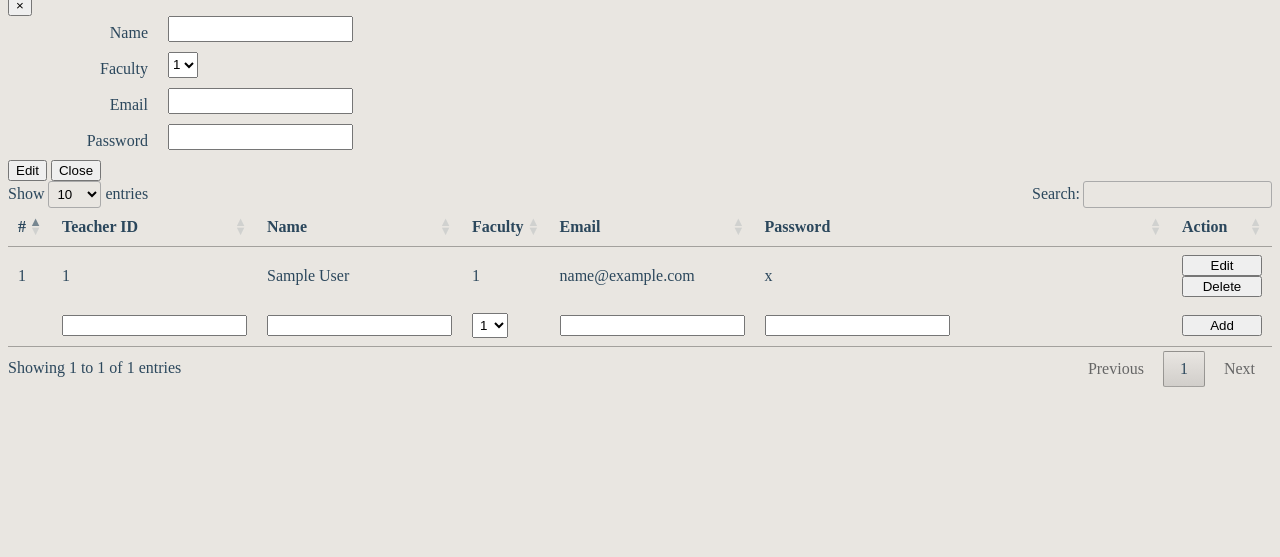
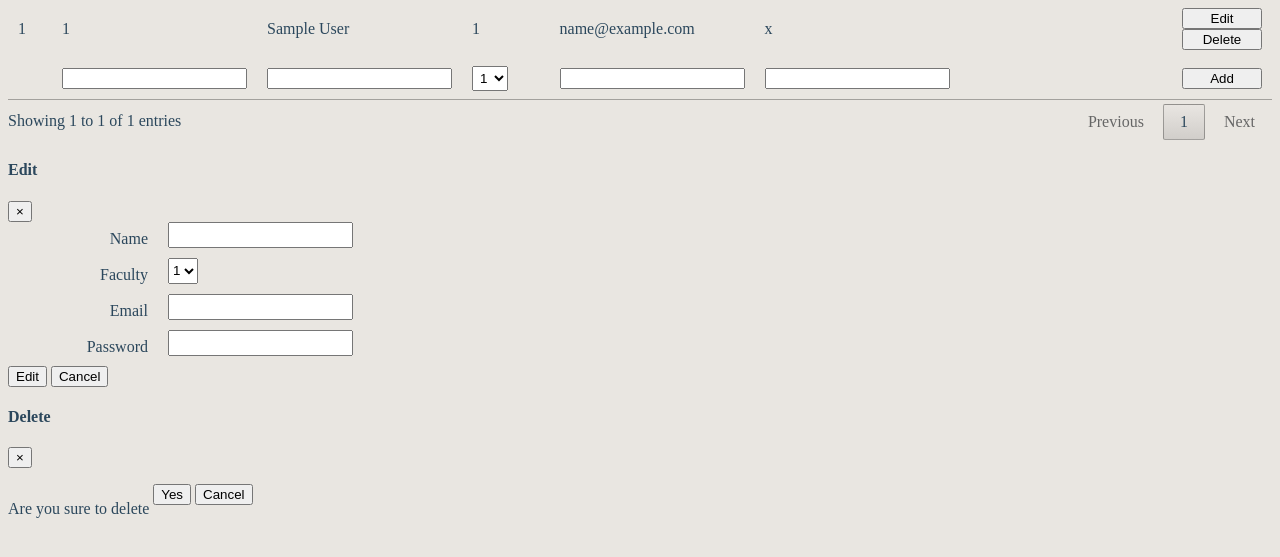
Before and after one commit to peiting00/PHP-Online-Examination-System, a PHP site: page /adminHome.php?nav=addTeacher in a window 1280 px wide. Shown: the part 185-742 px from the top of the page. Run offline with PHP 8.4, Linux system fonts and the light colour scheme; tables that the repository leaves empty or names only in its code hold one stand-in row (values such as "Sample post"); lists and menus that the app fills with data are empty; some libraries are stand-ins or nearby versions.

Commit message:
delete teacher record

```diff
--- a/addTeacher.php
+++ b/addTeacher.php
@@ -4,23 +4,34 @@
         alertDiv.classList.add("alert-danger");
         alertDiv.style.display="inline-block";
         $(alertDiv).append("<button type='button' class='close' data-dismiss='alert'>&times;</button>"+
-                            "</button>"+status);
+        "</button>"+status);
     }
 
     $(document).ready(function (){
-        $(".btn").click(function() {
+        $(".editBtn").click(function() {
             var btnID = this.id;
             var id = document.getElementsByName(btnID)[0].innerHTML;
             var name = document.getElementsByName(btnID)[1].innerHTML;
             var faculty = document.getElementsByName(btnID)[2].innerHTML;
             var email = document.getElementsByName(btnID)[3].innerHTML;
             var password = document.getElementsByName(btnID)[4].innerHTML;
+            // for title
             document.getElementById("title").innerHTML = id;
-            $('#id').val(id);
+            // for all <input>
+            $('#editID').val(id);
             $('#name').val(name);
             $('#faculty').val(faculty);
             $('#email').val(email);
             $('#password').val(password);
+        });
+
+        $(".deleteBtn").click(function() {
+            var btnID = this.id;
+            var id = document.getElementsByName(btnID)[0].innerHTML;
+            // for <p>
+            document.getElementById("teacherID").innerHTML = id;
+            // for hidden <input>
+            $('#deleteID').val(id);
         });
     });
 </script>
@@ -75,8 +86,8 @@
                         echo "<td>{$searchRow[2]}</td>";
                         echo "<td>{$searchRow[3]}</td>";
                         echo "<td>{$searchRow[4]}</td>";
-                        echo "<td><button style='width: 80px;' class='btn btn-primary' data-toggle='modal' data-target='#editModal'\">Edit</a></button>";
-                        echo "<button style='width: 80px;' class='btn btn-danger'\">Delete</a></button></td>";
+                        echo "<td><button style='width: 80px;' class='editBtn btn btn-primary' id='$searchRow[0]' data-toggle='modal' data-target='#editModal'\">Edit</a></button>";
+                        echo "<button style='width: 80px;' class='deleteBtn btn btn-danger' id='$searchRow[0]' data-toggle='modal' data-target='#deleteModal'\">Delete</a></button></td>";
                         $searchRow = mysqli_fetch_row($searchQuery);
                         $i++;
                     } while ($searchRow);
@@ -106,7 +117,7 @@
 
                     // update teacher database
                     } else if (isset($_POST["edit"])) {
-                        $id = $_POST["id"];
+                        $id = $_POST["editID"];
                         $name = $_POST["name"];
                         $faculty = $_POST["faculty"];
                         $email = $_POST["email"];
@@ -119,6 +130,17 @@
 
                         if($updateQuery) {
                             $_SESSION['update'] = "Record is updated successfully!";
+                        } else {
+                            echo mysqli_error($conn);
+                        }
+
+                    // delete record
+                    } else if (isset($_POST["delete"])) {
+                        $id = $_POST["deleteID"];
+                        $deleteQuery = mysqli_query($conn, "DELETE FROM teacher WHERE teacherID='$id'");
+
+                        if($deleteQuery) {
+                            $_SESSION['delete'] = "Record is deleted sucessfully!";
                         } else {
                             echo mysqli_error($conn);
                         }
@@ -135,8 +157,8 @@
                         echo "<td name='$teacherRow[0]'>{$teacherRow[2]}</td>";
                         echo "<td name='$teacherRow[0]'>{$teacherRow[3]}</td>";
                         echo "<td name='$teacherRow[0]'>{$teacherRow[4]}</td>";
-                        echo "<td><button style='width: 80px;' class='btn btn-primary' id='$teacherRow[0]' data-toggle='modal' data-target='#editModal'\">Edit</a></button>";
-                        echo "<button style='width: 80px;' id='$teacherRow[0]' class='btn btn-danger'\">Delete</a></button></td>";
+                        echo "<td><button style='width: 80px;' class='editBtn btn btn-primary' id='$teacherRow[0]' data-toggle='modal' data-target='#editModal'\">Edit</a></button>";
+                        echo "<button style='width: 80px;' class='deleteBtn btn btn-danger' id='$teacherRow[0]' data-toggle='modal' data-target='#deleteModal'\">Delete</a></button></td>";
                         $teacherRow = mysqli_fetch_row($teacherQuery);
                         $i++;
                     } while ($teacherRow);
@@ -160,9 +182,10 @@
                 echo "<td><input type='text' class='form-control' name='password' required/></td>";
                 echo "<td><input style='width: 80px;' type='submit' class='btn btn-success' name='add' value='Add'/></td></tr></form>\n";
             ?>
+        </table>
 
-            <!-- Edit Model -->
-            <div id="editModal" class="modal fade" role="dialog">
+        <!-- Edit Model -->
+        <div id="editModal" class="modal fade" role="dialog">
             <div class="modal-dialog">
                 <!-- Modal content-->
                 <div class="modal-content">
@@ -173,7 +196,7 @@
                 </div>
                 <div class="modal-body">
                     <form action="adminHome.php?nav=addTeacher" method="post">
-                        <input name="id" id="id" style="display: none;">
+                        <input name="editID" id="editID" style="display: none;"/>
                         <div class="input">
                             <label class="modalLabel" for="name">Name</label>
                             <input type="text" class="form-control" name="name" id="name" required>
@@ -201,12 +224,36 @@
                         </div>
                         <div class="modal-footer">
                             <input type="submit" name="edit" class="btn btn-success" value="Edit"/>
-                            <input type="button" class="btn btn-danger" data-dismiss="modal" value="Close"/>
+                            <input type="button" class="btn btn-danger" data-dismiss="modal" value="Cancel"/>
                         </div>
                     </form>
                 </div>
                 </div>
             </div>
+        </div>
+
+        <!-- Delete Modal -->
+        <div id="deleteModal" class="modal fade" role="dialog">
+            <div class="modal-dialog">
+                <!-- Modal content-->
+                <div class="modal-content">
+                <div class="modal-header">
+                    <h4 class="modal-title">Delete</h4>
+                    <button type="button" class="close" data-dismiss="modal">&times;</button>
+                </div>
+                <div class="modal-body">
+                    <p style="float: left;">Are you sure to delete&nbsp;</p><p id="teacherID"></p>
+                </div>
+                <div class="modal-footer">
+                    <form action="adminHome.php?nav=addTeacher" method="post">
+                        <input name="deleteID" id="deleteID" style="display: none;"/>
+                        <input type="submit" name="delete" class="btn btn-success" value="Yes"/>
+                        <input type="button" class="btn btn-danger" data-dismiss="modal" value="Cancel"/>
+                    </form>
+                </div>
+                </div>
+
             </div>
-        </table>
+        </div>
+    </div>
 </div>
--- a/studentHome.php
+++ b/studentHome.php
@@ -1,6 +1,6 @@
 <?php
     session_start();
     $_SESSION["role"] = "student";
-    include "html/header.php";
+    include "header.php";
     include "dbConnection.php";
 ?>
--- a/teacherHome.php
+++ b/teacherHome.php
@@ -1,6 +1,6 @@
 <?php
     session_start();
     $_SESSION["role"] = "teacher";
-    include "html/header.php";
+    include "header.php";
     include "dbConnection.php";
 ?>
```
